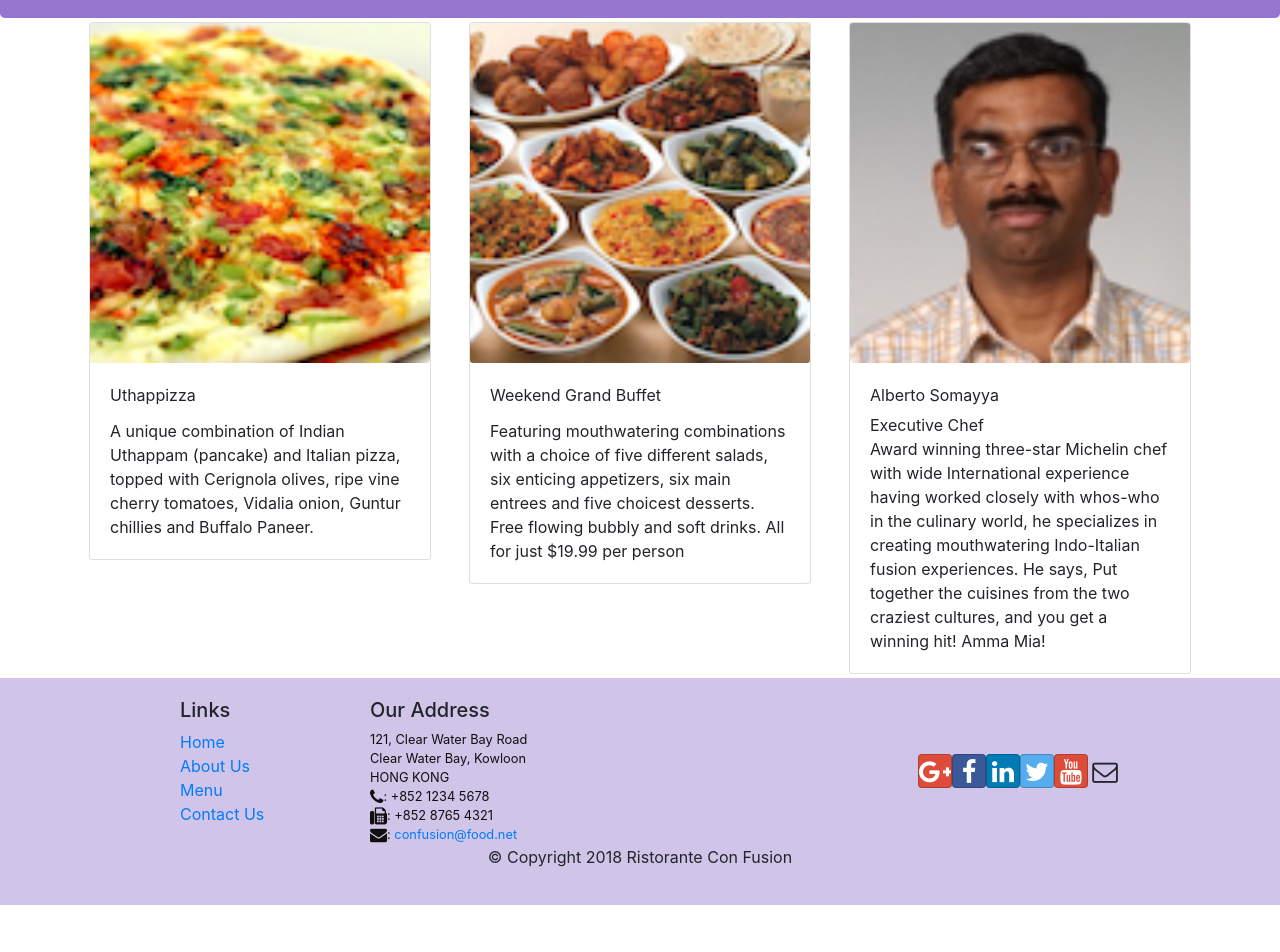
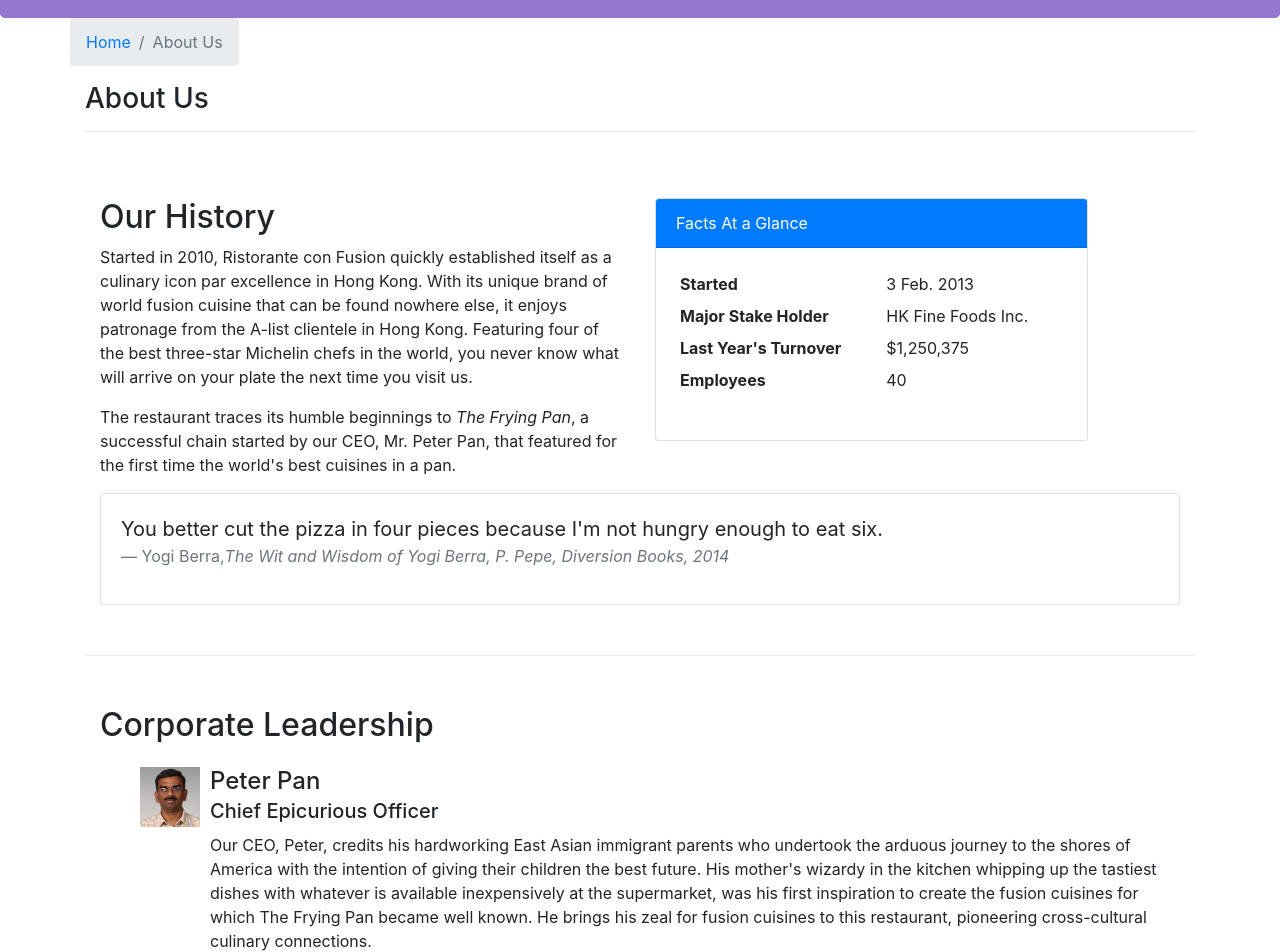
Before and after one commit to sammydowds/courses, a React (Create React App) app in the folder React_Study/: page /aboutus in a window 1280 px wide. Before the commit this address led to /home. Shown: the part 300-1252 px from the top of the page. Before the commit the page ends 1205 px from the top, so only its background shows below. Built offline with nearby package versions, Linux system fonts and the light colour scheme.

Commit message:
Completed assignment 2, and implimented about page with list of leaders

```diff
--- a/React_Study/src/App.css
+++ b/React_Study/src/App.css
@@ -31,3 +31,17 @@
 .navbar-dark {
     background-color: #512DA8;
 }
+
+.leader-pic {
+  height: 60px;
+  width: 60px;
+  margin: 0px 10px 0px 0px;
+}
+
+.leader-list {
+  margin: 15px 0px 15px 0px;
+}
+
+.leader-designation {
+  font-size: 20px;
+}
--- /dev/null
+++ b/React_Study/src/components/AboutComponent.js
@@ -0,0 +1,98 @@
+import React from 'react';
+import { Breadcrumb, BreadcrumbItem, Card, CardBody, CardHeader, Media } from 'reactstrap';
+import { Link } from 'react-router-dom';
+
+
+function RenderLeader({leader}) {
+  return (
+    <Media className="leader-list">
+      <Media left top href="#">
+        <Media object src={leader.image} alt={leader.name} className="leader-pic"/>
+      </Media>
+      <Media body>
+        <Media heading>
+          {leader.name}
+          <br></br>
+          <a className="leader-designation">{leader.designation}</a>
+        </Media>
+        {leader.description}
+      </Media>
+    </Media>
+  );
+}
+
+function About(props) {
+
+    const leaders = props.leaders.map((leader) => {
+        return (
+          <div key={leader.id}>
+            <RenderLeader leader={leader} />
+          </div>
+        );
+    });
+
+    return(
+        <div className="container">
+            <div className="row">
+                <Breadcrumb>
+                    <BreadcrumbItem><Link to="/home">Home</Link></BreadcrumbItem>
+                    <BreadcrumbItem active>About Us</BreadcrumbItem>
+                </Breadcrumb>
+                <div className="col-12">
+                    <h3>About Us</h3>
+                    <hr />
+                </div>
+            </div>
+            <div className="row row-content">
+                <div className="col-12 col-md-6">
+                    <h2>Our History</h2>
+                    <p>Started in 2010, Ristorante con Fusion quickly established itself as a culinary icon par excellence in Hong Kong. With its unique brand of world fusion cuisine that can be found nowhere else, it enjoys patronage from the A-list clientele in Hong Kong.  Featuring four of the best three-star Michelin chefs in the world, you never know what will arrive on your plate the next time you visit us.</p>
+                    <p>The restaurant traces its humble beginnings to <em>The Frying Pan</em>, a successful chain started by our CEO, Mr. Peter Pan, that featured for the first time the world's best cuisines in a pan.</p>
+                </div>
+                <div className="col-12 col-md-5">
+                    <Card>
+                        <CardHeader className="bg-primary text-white">Facts At a Glance</CardHeader>
+                        <CardBody>
+                            <dl className="row p-1">
+                                <dt className="col-6">Started</dt>
+                                <dd className="col-6">3 Feb. 2013</dd>
+                                <dt className="col-6">Major Stake Holder</dt>
+                                <dd className="col-6">HK Fine Foods Inc.</dd>
+                                <dt className="col-6">Last Year's Turnover</dt>
+                                <dd className="col-6">$1,250,375</dd>
+                                <dt className="col-6">Employees</dt>
+                                <dd className="col-6">40</dd>
+                            </dl>
+                        </CardBody>
+                    </Card>
+                </div>
+                <div className="col-12">
+                    <Card>
+                        <CardBody className="bg-faded">
+                            <blockquote className="blockquote">
+                                <p className="mb-0">You better cut the pizza in four pieces because
+                                    I'm not hungry enough to eat six.</p>
+                                <footer className="blockquote-footer">Yogi Berra,
+                                <cite title="Source Title">The Wit and Wisdom of Yogi Berra,
+                                    P. Pepe, Diversion Books, 2014</cite>
+                                </footer>
+                            </blockquote>
+                        </CardBody>
+                    </Card>
+                </div>
+            </div>
+            <div className="row row-content">
+                <div className="col-12">
+                    <h2>Corporate Leadership</h2>
+                </div>
+                <div className="col-12">
+                    <Media list>
+                      {leaders}
+                    </Media>
+                </div>
+            </div>
+        </div>
+    );
+}
+
+export default About;
--- a/React_Study/src/components/MainComponent.js
+++ b/React_Study/src/components/MainComponent.js
@@ -3,6 +3,7 @@
 import Home from './HomeComponent';
 import Menu from './MenuComponent';
 import Contact from './ContactComponent';
+import About from './AboutComponent';
 import { DISHES } from '../shared/dishes';
 import { COMMENTS } from '../shared/comments';
 import { LEADERS } from '../shared/leaders';
@@ -51,6 +52,7 @@
           <Route exact path="/menu" component={() => <Menu dishes = {this.state.dishes}/> } />
           <Route path="/menu/:dishId" component={DishWithId} />
           <Route exact path="/contactus" component={Contact} />
+          <Route exact path="/aboutus" component={() => <About leaders = {this.state.leaders} /> } />
           <Redirect to="/home" />
         </Switch>
         <Footer />
```
